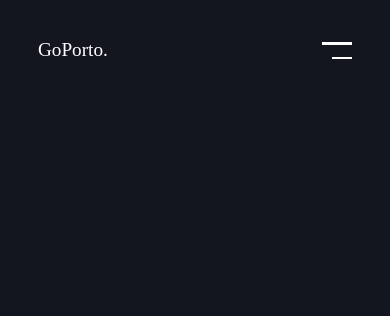
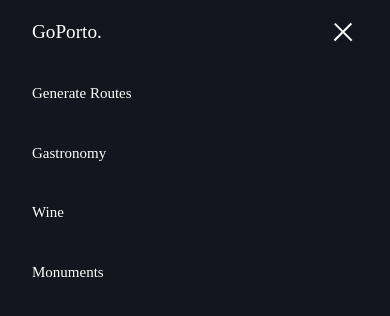
Before and after one commit to NunoPereiraSousa/GoPorto-UI, a plain HTML site: page Views/index.html in a window 390 px wide. Both pictures are taken after a click on the link 337 px from the left and 50 px from the top of the page. Drawn offline with Linux system fonts and the light colour scheme.

Commit message:
Navbar working

```diff
--- a/JS/navbar.js
+++ b/JS/navbar.js
@@ -0,0 +1,11 @@
+let header__toggle__dashes = document.querySelectorAll(".header__toggle div");
+let header__toggle = document.querySelector(".header__toggle");
+let header__menu = document.querySelector(".header__menu");
+
+header__toggle.addEventListener("click", () => {
+  header__toggle__dashes.forEach(dash => {
+    dash.classList.toggle("open");
+  });
+
+  header__menu.classList.toggle("slide");
+});
--- a/SCSS/_globals.scss
+++ b/SCSS/_globals.scss
@@ -29,6 +29,10 @@ a:focus {
 .flex {
   display: flex;
 
+  &-fd-c {
+    flex-direction: column;
+  }
+
   &-jc-sb {
     justify-content: space-between;
   }
--- a/SCSS/_header.scss
+++ b/SCSS/_header.scss
@@ -1,6 +1,10 @@
 .header {
   nav {
-    padding: 2.375rem;
+    position: fixed;
+    z-index: 1;
+    background-color: $darkBlue;
+    width: 100%;
+    padding: 1.25rem 2rem;
   }
 
   &__logo {
@@ -9,20 +13,36 @@
     font-size: $largeSize;
   }
 
-  &__menu {
+  &__toggle {
     div {
       background-color: $white;
+      transform-origin: 2px center;
+      transition: all 400ms ease;
 
       &:nth-child(1) {
         width: 30px;
         margin-bottom: 12px;
-        height: 2.55px;
+        height: 2.49px;
+
+        &.open {
+          &:nth-child(1) {
+            transform: rotate(45deg);
+            width: 24px;
+          }
+        }
       }
 
       &:nth-child(2) {
         margin-left: auto;
         width: 20px;
-        height: 2.5px;
+        height: 2.49px;
+
+        &.open {
+          &:nth-child(2) {
+            transform: rotate(-45deg);
+            width: 24px;
+          }
+        }
       }
     }
   }
@@ -34,4 +54,24 @@
       color: $white;
     }
   }
+
+  &__menu {
+    position: absolute;
+    background-color: $darkBlue;
+    width: 100%;
+    transform: translateY(-100%);
+    padding: 0 2rem 0.875rem;
+    transition: all 800ms ease;
+    box-shadow: 0px 2px 6px rgba(0, 0, 0, 0.247);
+
+    a {
+      padding: 1.25rem 0;
+      font-size: $smallSize;
+      color: $white;
+    }
+
+    &.slide {
+      transform: translateY(calc(0% + 4rem));
+    }
+  }
 }
--- a/Views/index.html
+++ b/Views/index.html
@@ -11,24 +11,25 @@
       <nav class="flex flex-jc-sb flex-ai-c">
         <a href="/" class="header__logo"> GoPorto. </a>
 
-        <a href="#" class="header__menu hide-for-desktop">
+        <a href="#" id="hamb" class="header__toggle hide-for-desktop">
           <div></div>
           <div></div>
         </a>
 
-        <div class="header__links flex flex-jc-sb flex-ai-c hide-for-mobile">
-          <div class="links">
-            <a href="#">/ gastronomy</a>
-            <a href="#">/ wine</a>
-            <a href="#">/ monuments</a>
-            <a href="#">/ routes</a>
-          </div>
-          <div class="langs">
-            <a href="#">PT</a>
-            <a href="#">EN</a>
-          </div>
+        <div class="header__links hide-for-mobile">
+          <a href="#">Generate Routes</a>
+          <a href="#">Gastronomy</a>
+          <a href="#">Wine</a>
+          <a href="#">Monuments</a>
         </div>
       </nav>
+
+      <div class="header__menu flex flex-fd-c">
+        <a href="#">Generate Routes</a>
+        <a href="#">Gastronomy</a>
+        <a href="#">Wine</a>
+        <a href="#">Monuments</a>
+      </div>
     </header>
 
     <script src="../JS/navbar.js"></script>
```
Also changed, not shown: css/style.css, 1 other file.
